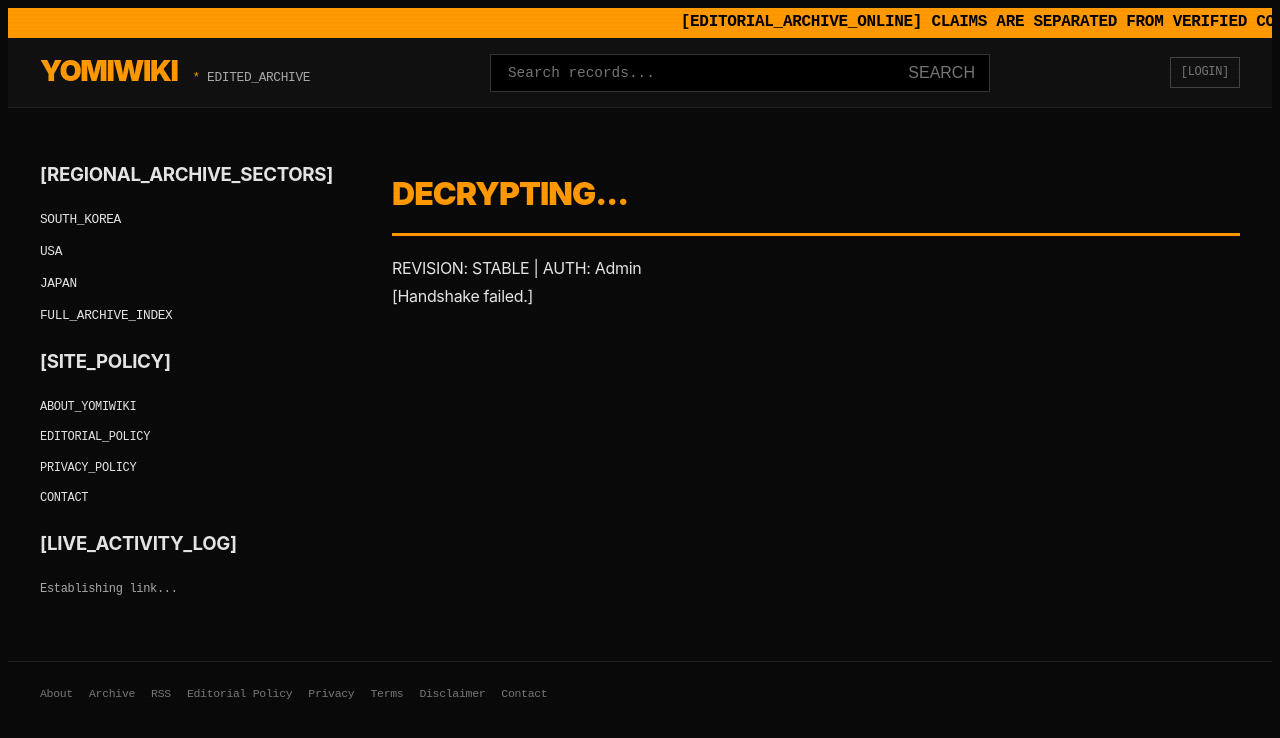
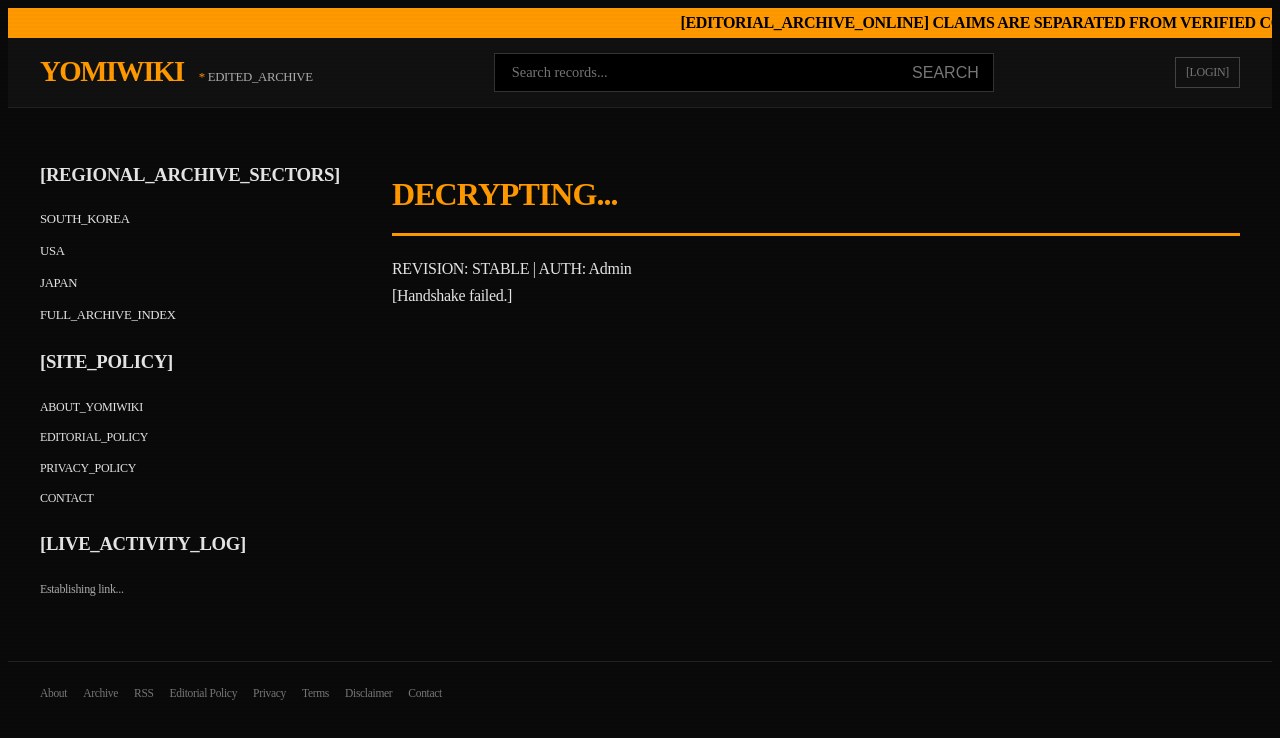
Before and after one commit to wlstj86231-cloud/test-yomiwiki, a website: page public/index.html in a window 1280 px wide. Drawn offline with nearby package versions, Linux system fonts and the light colour scheme; no server answers; a web font is replaced by a local one.

Commit message:
Use A2z as the only YomiWiki font

```diff
--- a/public/style.css
+++ b/public/style.css
@@ -3,8 +3,61 @@ a { text-decoration: none !important; color: inherit; }
 ul, ol { list-style: none !important; padding: 0; margin: 0; }
 * { box-sizing: border-box; }
 
-/* Import Heavy & Clean Fonts: Montserrat (Modern/Heavy) & IBM Plex Mono (System Vibe) */
-@import url('https://fonts.googleapis.com/css2?family=Montserrat:ital,wght@0,100..900;1,100..900&family=Noto+Sans+KR:wght@100..900&family=IBM+Plex+Mono:ital,wght@0,100..700;1,100..700&display=swap');
+/* A2z is the only site font. Weight mapping follows the original UI rules. */
+@font-face {
+    font-family: 'A2z';
+    src: url('https://cdn.jsdelivr.net/gh/projectnoonnu/2601-6@1.0/에이투지체-1Thin.woff2') format('woff2');
+    font-weight: 100;
+    font-display: swap;
+}
+@font-face {
+    font-family: 'A2z';
+    src: url('https://cdn.jsdelivr.net/gh/projectnoonnu/2601-6@1.0/에이투지체-2ExtraLight.woff2') format('woff2');
+    font-weight: 200;
+    font-display: swap;
+}
+@font-face {
+    font-family: 'A2z';
+    src: url('https://cdn.jsdelivr.net/gh/projectnoonnu/2601-6@1.0/에이투지체-3Light.woff2') format('woff2');
+    font-weight: 300;
+    font-display: swap;
+}
+@font-face {
+    font-family: 'A2z';
+    src: url('https://cdn.jsdelivr.net/gh/projectnoonnu/2601-6@1.0/에이투지체-4Regular.woff2') format('woff2');
+    font-weight: 400;
+    font-display: swap;
+}
+@font-face {
+    font-family: 'A2z';
+    src: url('https://cdn.jsdelivr.net/gh/projectnoonnu/2601-6@1.0/에이투지체-5Medium.woff2') format('woff2');
+    font-weight: 500;
+    font-display: swap;
+}
+@font-face {
+    font-family: 'A2z';
+    src: url('https://cdn.jsdelivr.net/gh/projectnoonnu/2601-6@1.0/에이투지체-6SemiBold.woff2') format('woff2');
+    font-weight: 600;
+    font-display: swap;
+}
+@font-face {
+    font-family: 'A2z';
+    src: url('https://cdn.jsdelivr.net/gh/projectnoonnu/2601-6@1.0/에이투지체-7Bold.woff2') format('woff2');
+    font-weight: 700;
+    font-display: swap;
+}
+@font-face {
+    font-family: 'A2z';
+    src: url('https://cdn.jsdelivr.net/gh/projectnoonnu/2601-6@1.0/에이투지체-8ExtraBold.woff2') format('woff2');
+    font-weight: 800;
+    font-display: swap;
+}
+@font-face {
+    font-family: 'A2z';
+    src: url('https://cdn.jsdelivr.net/gh/projectnoonnu/2601-6@1.0/에이투지체-9Black.woff2') format('woff2');
+    font-weight: 900;
+    font-display: swap;
+}
 
 :root {
     /* --- [1. Color Palette: Clinical Dark] --- */
@@ -29,8 +82,8 @@ ul, ol { list-style: none !important; padding: 0; margin: 0; }
     --border-hazard: #444444;
 
     /* --- [2. Typography Enhancement] --- */
-    --font-mono: 'IBM Plex Mono', 'JetBrains Mono', monospace;
-    --font-sans: 'Montserrat', 'Noto Sans KR', -apple-system, BlinkMacSystemFont, system-ui, Roboto, sans-serif;
+    --font-mono: 'A2z';
+    --font-sans: 'A2z';
 
     /* --- [3. UI Constants] --- */
     --radius: 0px;
```
